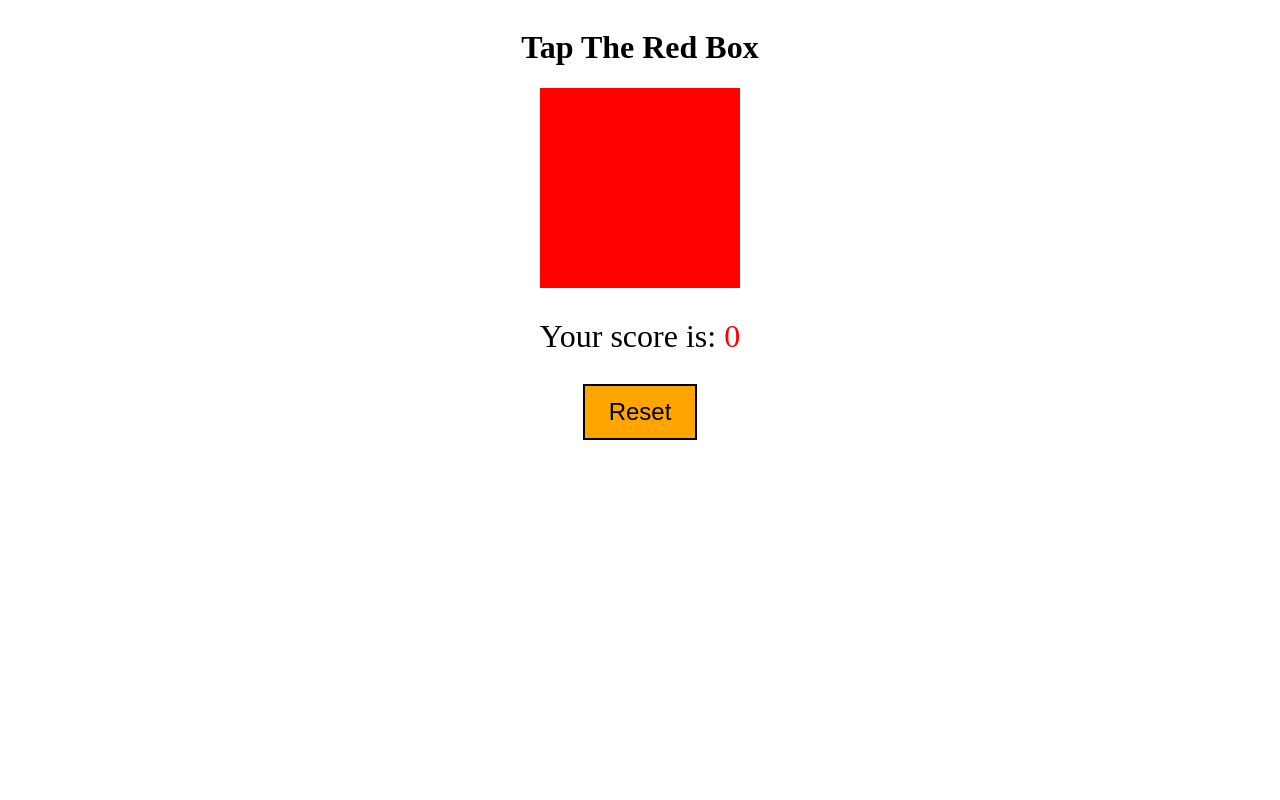
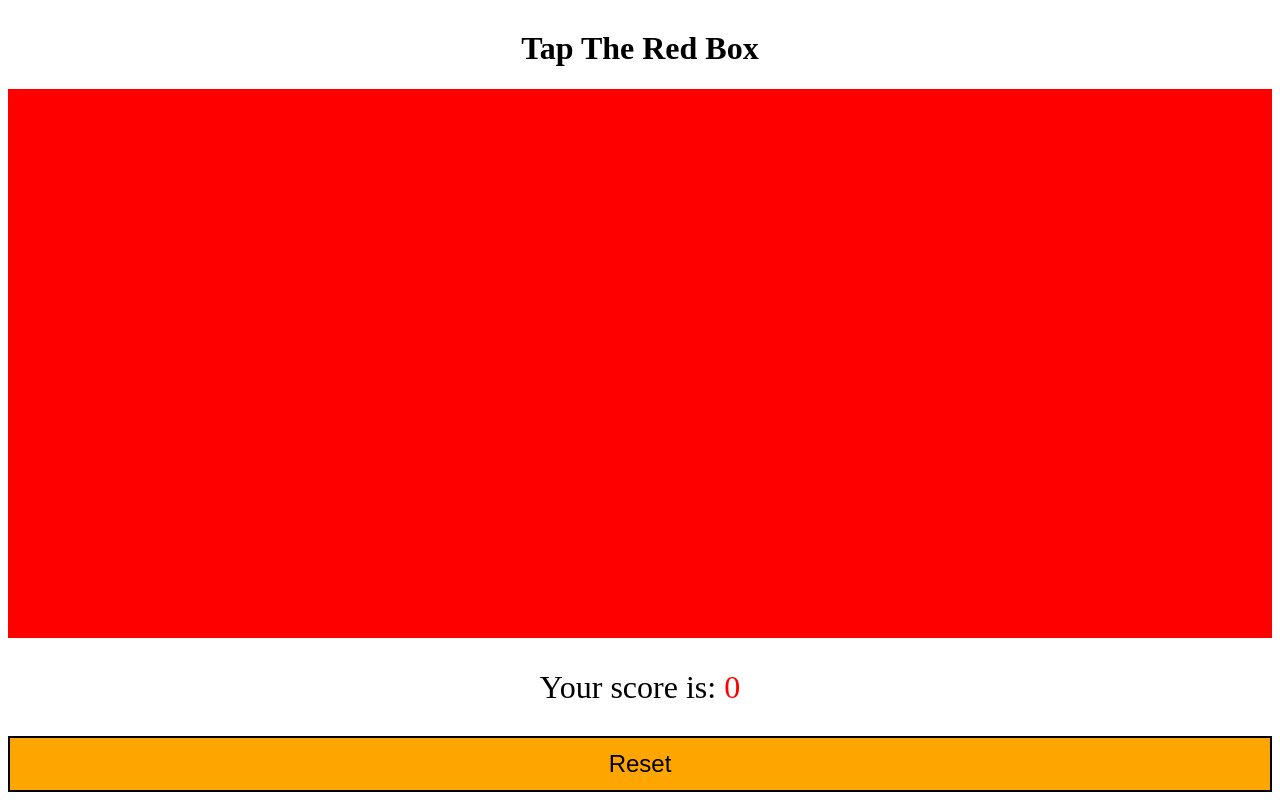
Before and after one commit to markconroy/games, a plain HTML site: page tappy/index.html in a window 1280 px wide. Drawn offline with Linux system fonts and the light colour scheme.

Commit message:
stop screen zooming in, use flexbox for basic layout

```diff
--- a/tappy/css/style.css
+++ b/tappy/css/style.css
@@ -3,6 +3,9 @@
 }
 
 body {
+  display: flex;
+  flex-direction: column;
+  justify-content: space-around;
   position: absolute;
   top: 0;
   bottom: 0;
@@ -19,9 +22,9 @@ p {
 
 .tapper {
   background: red;
-  height: 200px;
+  height: 70%;
   margin: 0 auto 2rem;
-  width: 200px;
+  width: 100%;
 }
 
 .reset {
--- a/tappy/index.html
+++ b/tappy/index.html
@@ -3,6 +3,9 @@
     <head>
       <title>Tappy: how many times can you tap the screen?</title>
       <meta charset="utf-8">
+      <meta name="description" content="See how many times you can tap the screen. Simple as that." />
+      <meta name="HandheldFriendly" content="true">
+      <meta name="viewport" content="width=device-width, initial-scale=1,maximum-scale=1,user-scalable=no">
       <script src="js/tappy.js"></script>
       <link rel="stylesheet" href="css/style.css">
     </head>
```
